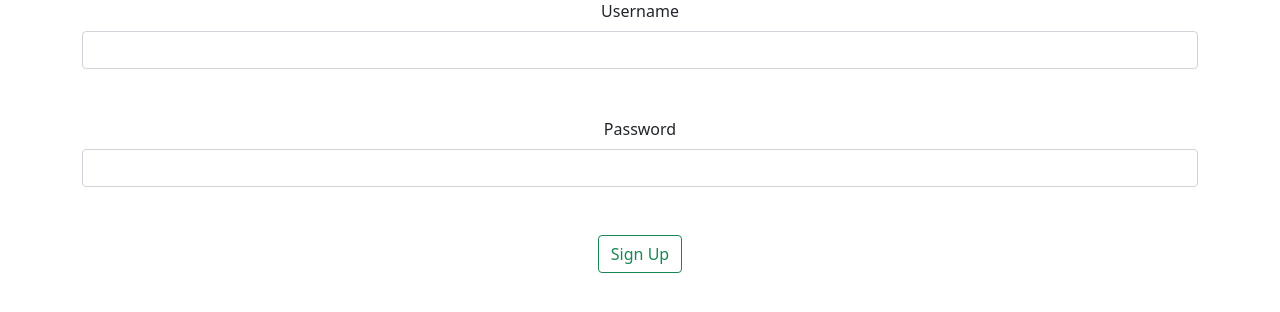
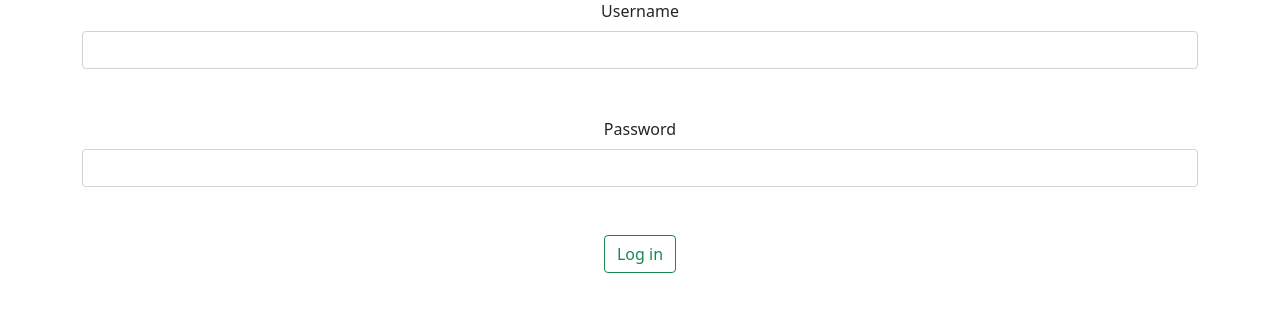
Before and after one commit to Legend108/tl, a PHP site: page /login.php in a window 1280 px wide. Shown: the part 201-513 px from the top of the page. Run offline with PHP 8.4, Linux system fonts and the light colour scheme.

Commit message:
Update login.php

```diff
--- a/login.php
+++ b/login.php
@@ -18,7 +18,7 @@
 
              $_SESSION['logged'] = true;
              $_SESSION['username'] = $username;
-            //  header('location: welcome.php');
+             header('location: welcome.php');
          }
       }
 ?>
@@ -73,7 +73,7 @@
     <label for="exampleInputPassword1" class="form-label">Confirm Password</label>
     <input type="password" class="form-control" id="exampleInputPassword1">
   </div> -->
-  <button type="submit" class="btn btn-outline-success mt-5">Sign Up</button>
+  <button type="submit" class="btn btn-outline-success mt-5">Log in</button>
 </form>
   </div>
     <script src="https://cdn.jsdelivr.net/npm/bootstrap@5.1.3/dist/js/bootstrap.bundle.min.js" integrity="sha384-ka7Sk0Gln4gmtz2MlQnikT1wXgYsOg+OMhuP+IlRH9sENBO0LRn5q+8nbTov4+1p" crossorigin="anonymous"></script>
```
